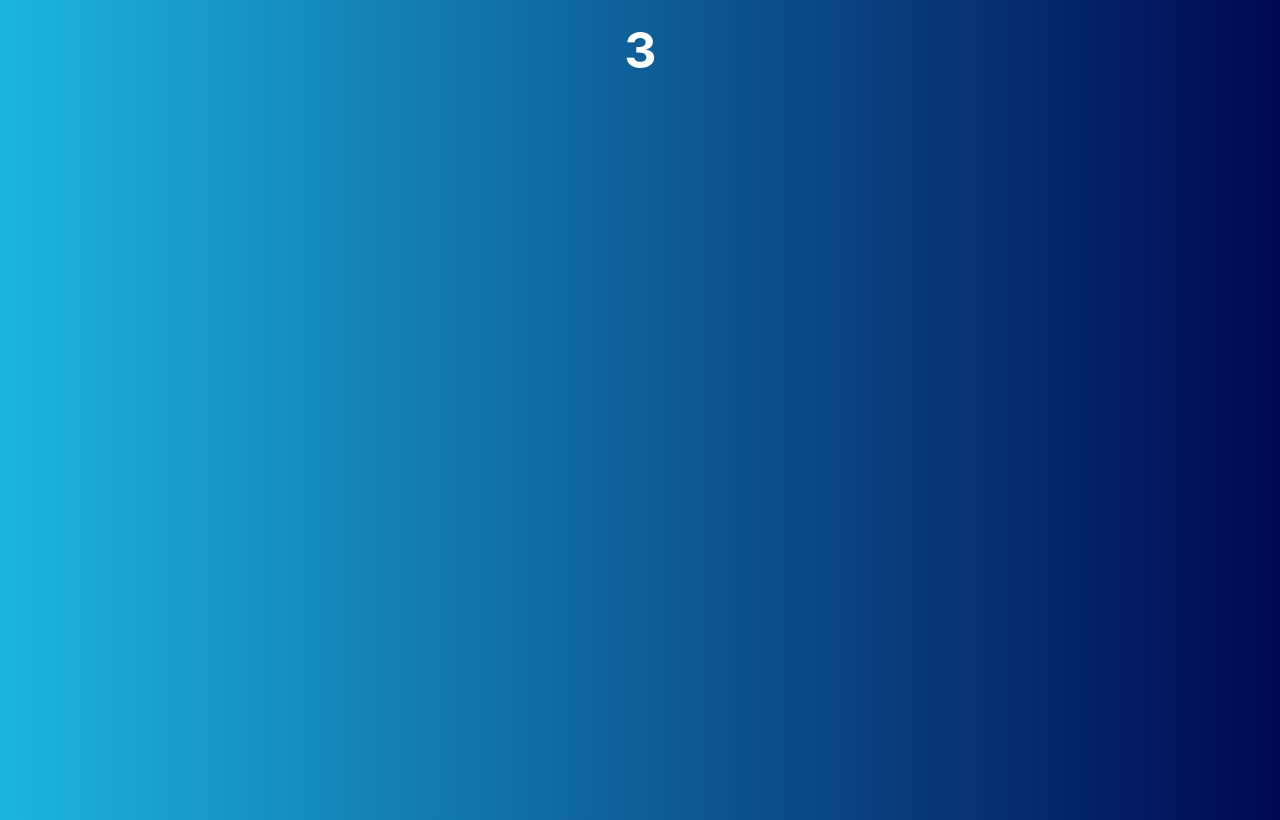
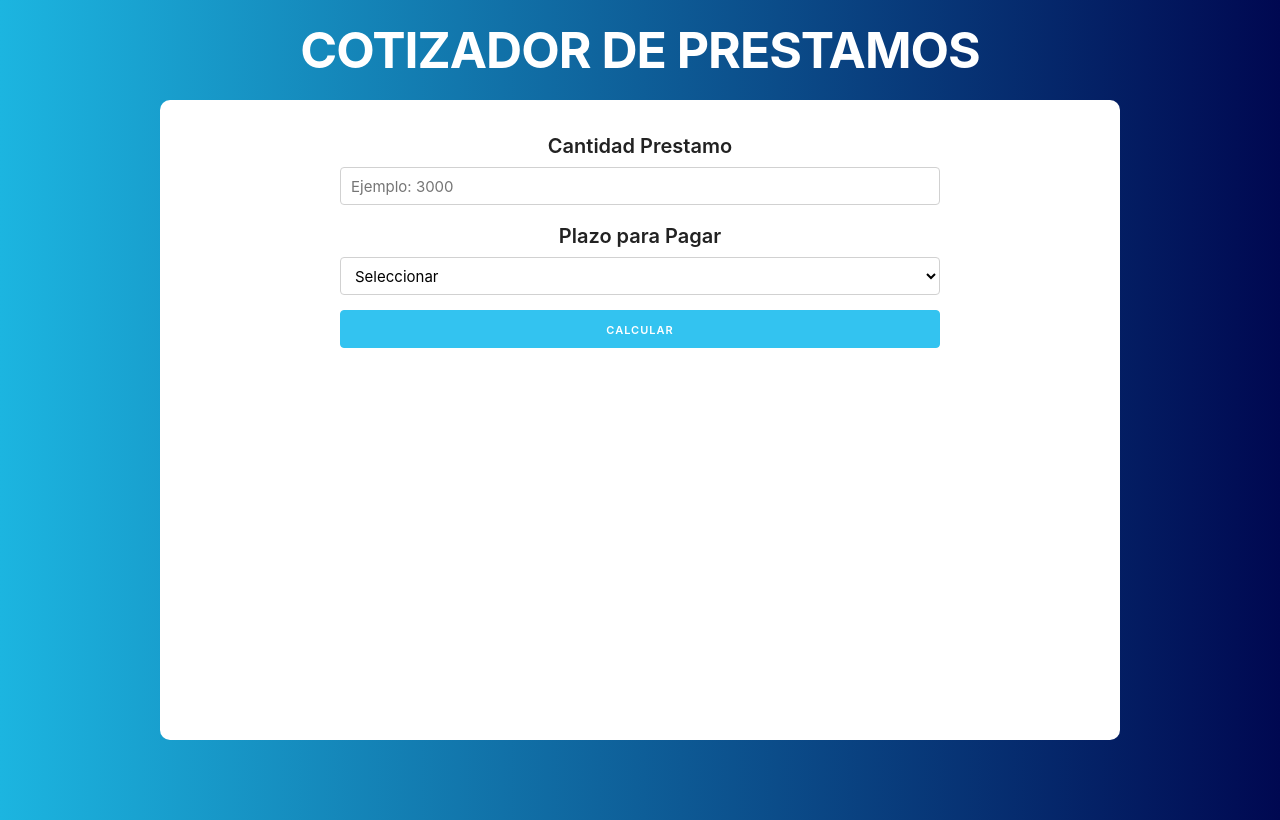
Before and after one commit to FrancisFerriEPN/Curso-JavaScript, a React (Create React App) app in the folder prestamos/: page / in a window 1280 px wide. Built offline with nearby package versions, Linux system fonts and the light colour scheme.

Commit message:
React: Creaar formlario

```diff
--- a/prestamos/src/App.js
+++ b/prestamos/src/App.js
@@ -1,5 +1,6 @@
 import React, { Fragment} from 'react';
 import Header from './componentes/Header'
+import Formulario from './componentes/Formulario'
 
 function App() {
   return (
@@ -8,6 +9,9 @@
           titulo = "Cotizador de Prestamos"
           descripccion = "Utiliza el formulario y obten una cotizacion"
         />
+        <div className = "container">
+          <Formulario/>
+        </div>
     </Fragment>
   );
 }
--- /dev/null
+++ b/prestamos/src/componentes/Formulario.js
@@ -0,0 +1,39 @@
+import React from 'react';
+
+const Formulario = () => {
+    return (
+        <form>
+            <div className="row">
+                <div>
+                    <label>Cantidad Prestamo</label>
+                    <input
+                        className="u-full-width"
+                        type="number"
+                        placeholder="Ejemplo: 3000"
+                    />
+                </div>
+                <div>
+                    <label>Plazo para Pagar</label>
+                    <select
+                        className="u-full-width"
+                    >
+                        <option value="">Seleccionar</option>
+                        <option value="3">3 meses</option>
+                        <option value="6">6 meses</option>
+                        <option value="12">12 meses</option>
+                        <option value="24">24 meses</option>
+                    </select>
+                </div>
+                <div>
+                    <input
+                        type="submit"
+                        value="Calcular"
+                        className="button-primary u-full-width"
+                    />
+                </div>
+            </div>
+    </form>
+     );
+}
+
+export default Formulario;
--- a/prestamos/src/componentes/Header.js
+++ b/prestamos/src/componentes/Header.js
@@ -3,18 +3,18 @@
 //function Header({titulo}) { // Se puede alicar destructuring
 
 // Forma 3
-/* const  Header = ({titulo}) => (
+const  Header = ({titulo}) => (
     <h1>{titulo}</h1>
-); */
+);
 
 // Forma 2
-const  Header = ({titulo}) => {
+/* const  Header = ({titulo}) => {
     const total = 1 + 2;
     return (
         <h1>{total}</h1>
     );
 };
-
+ */
 // Forma 1
 /*
 const  Header = ({titulo}) => {
```
